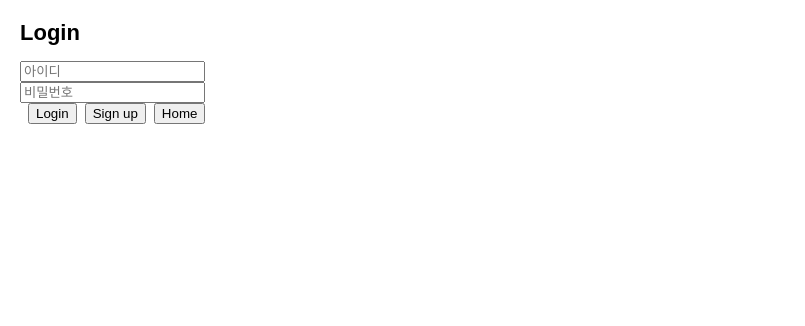
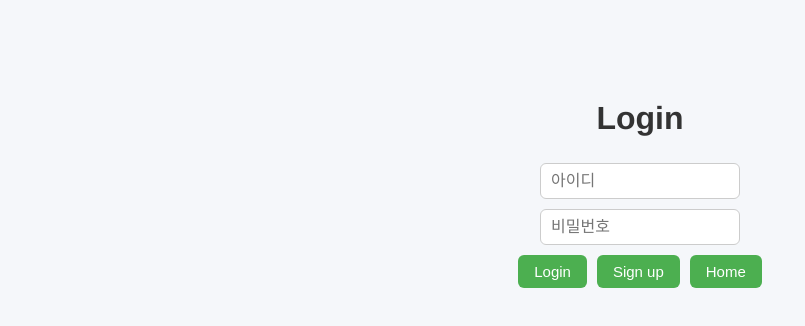
Before and after one commit to reu7494/sampleProject, a React (Create React App) app: page /login in a window 1280 px wide. Shown: the top 326 px of the page, without its empty margins (0-805 px from the left). Built offline with nearby package versions, Linux system fonts and the light colour scheme.

Commit message:
리스트 완

```diff
--- a/src/Home.js
+++ b/src/Home.js
@@ -13,8 +13,12 @@ export function Home() {
   return (
     <div>
       <h1>환영합니다!</h1>
-      <button onClick={goToLogin}>Login</button>
-      <button onClick={goToSignUp}>Signup</button>
+      <button className="button-space" onClick={goToLogin}>
+        Login
+      </button>
+      <button className="button-space" onClick={goToSignUp}>
+        Signup
+      </button>
     </div>
   );
 }
--- a/src/MainBoard.js
+++ b/src/MainBoard.js
@@ -47,15 +47,32 @@ export function MainBoard() {
   }
 
   function handleDelete() {
-    setCheckList(checkList.filter((check) => !check.seen));
+    fetch("http://localhost:8000/checklist", {
+      method: "DELETE",
+      credentials: "include",
+    })
+      .then((res) => res.json())
+      .then(() => {
+        setCheckList(checkList.filter((check) => !check.seen));
+      })
+      .catch((err) => console.error("삭제 실패", err));
   }
 
   function handleEdit(id, newTitle) {
-    setCheckList(
-      checkList.map((item) =>
-        item.id === id ? { ...item, title: newTitle } : item
+    fetch(`http://localhost:8000/checklist/${id}`, {
+      method: "PATCH",
+      headers: { "Content-Type": "application/json" },
+      body: JSON.stringify({ title: newTitle }),
+    })
+      .then((res) => res.json())
+      .then(() =>
+        setCheckList(
+          checkList.map((item) =>
+            item.id === id ? { ...item, title: newTitle } : item
+          )
+        )
       )
-    );
+      .catch((err) => console.error("업데이트 실패", err));
   }
 
   return (
--- a/src/index.css
+++ b/src/index.css
@@ -2,22 +2,82 @@
   box-sizing: border-box;
 }
 
+/* App.css 또는 index.css */
+
 body {
-  font-family: sans-serif;
-  margin: 20px;
+  font-family: "Helvetica Neue", sans-serif;
+  background-color: #f5f7fa;
+  margin: 0;
   padding: 0;
+  display: flex;
+  justify-content: center;
 }
 
 h1 {
-  margin-top: 0;
-  font-size: 22px;
+  text-align: center;
+  color: #333;
 }
 
-h2 {
-  margin-top: 0;
-  font-size: 20px;
+div {
+  text-align: center;
+  margin-top: 50px;
+}
+
+input {
+  padding: 8px 10px;
+  margin: 5px;
+  border: 1px solid #ccc;
+  border-radius: 6px;
+  font-size: 16px;
+  width: 200px;
+}
+
+ul {
+  list-style: none;
+  padding: 0;
+  margin-top: 20px;
+}
+
+li {
+  background-color: #ffffff;
+  border: 1px solid #ddd;
+  border-radius: 10px;
+  margin: 10px auto;
+  padding: 12px 20px;
+  width: 400px;
+  display: flex;
+  align-items: center;
+  justify-content: space-between;
+  transition: all 0.2s;
+}
+
+li:hover {
+  box-shadow: 0px 2px 10px rgba(0, 0, 0, 0.08);
+}
+
+span {
+  font-size: 18px;
+  margin-left: 10px;
+  color: #333;
 }
 
 .button-space {
-  margin-left: 8px;
+  margin: 5px;
+  padding: 8px 16px;
+  font-size: 15px;
+  background-color: #4caf50;
+  color: white;
+  border: none;
+  border-radius: 6px;
+  cursor: pointer;
+  transition: background-color 0.2s ease;
 }
+
+.button-space:hover {
+  background-color: #45a049;
+}
+
+button:disabled {
+  background-color: #aaa;
+  cursor: not-allowed;
+}
```
Also changed, not shown: 1 other file (tests, documents, lock files or other folders).
